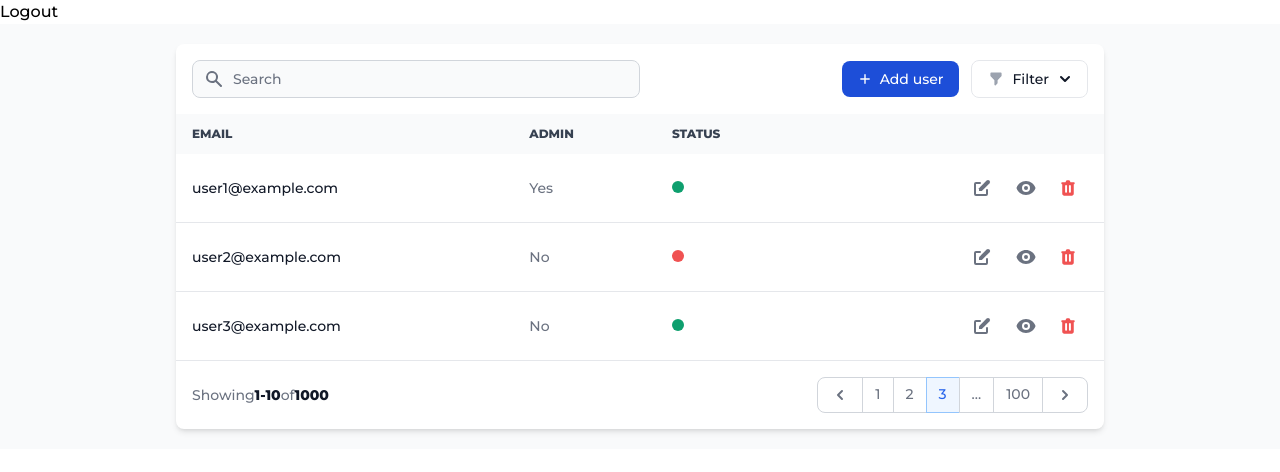
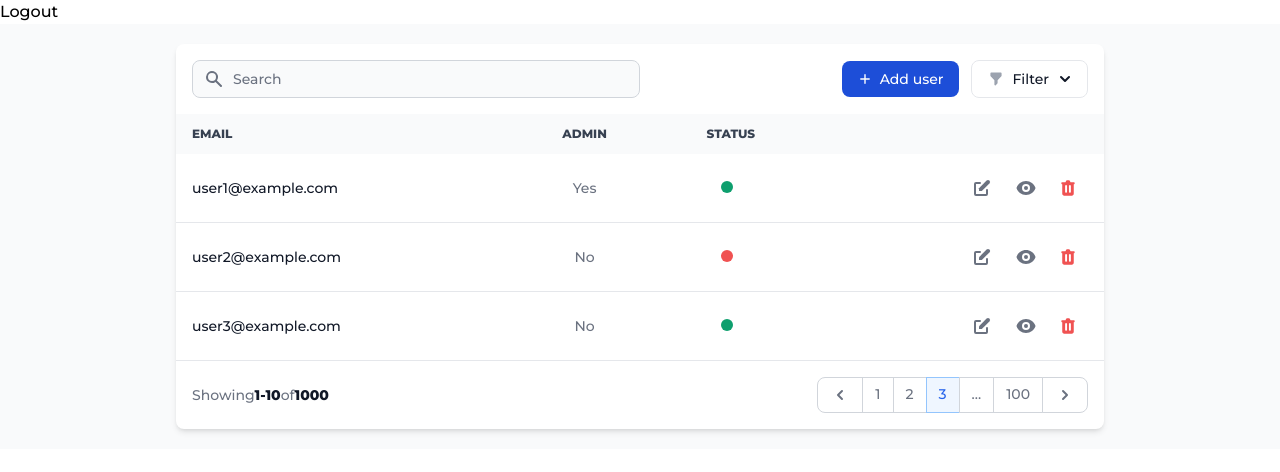
Before and after one commit to integr8-ph/gabriel-portal, a React (Vite) app in the folder frontend/project-gabriel/: page /table in a window 1280 px wide. Shown: the top 472 px of the page. Built offline with nearby package versions, Linux system fonts and the light colour scheme.

Commit message:
Center the content of the Admin and Status Columns

```diff
--- a/frontend/project-gabriel/src/components/Table.tsx
+++ b/frontend/project-gabriel/src/components/Table.tsx
@@ -183,8 +183,8 @@ const Table = () => {
                                     <thead className="text-xs text-gray-700 uppercase bg-gray-50 dark:bg-gray-700 dark:text-gray-400 ">
                                         <tr>
                                             <th scope="col" className="px-4 py-3 flex items-center">Email</th>
-                                            <th scope="col" className="px-4 py-3">Admin</th>
-                                            <th scope="col" className="px-4 py-3">Status</th>
+                                            <th scope="col" className="px-4 py-3 text-center">Admin</th>
+                                            <th scope="col" className="px-4 py-3 text-center">Status</th>
                                             <th scope="col" className="px-4 py-3">
                                                 <span className="sr-only">Actions</span>
                                             </th>
@@ -194,8 +194,8 @@ const Table = () => {
                                         {dummyData.map((item, index) => (
                                             <tr key={index} className="border-b dark:border-gray-700">
                                                 <th scope="row" className="px-4 py-3 font-medium text-gray-900 whitespace-nowrap dark:text-white">{item.email}</th>
-                                                <td className="px-4 py-3">{item.is_superuser ? 'Yes' : 'No'}</td>
-                                                <td className="px-4 py-3 max-w-[12rem] truncate items-center">
+                                                <td className="px-4 py-3 text-center">{item.is_superuser ? 'Yes' : 'No'}</td>
+                                                <td className="px-4 py-3 max-w-[12rem] truncate text-center items-center">
                                                     {item.is_active ? (
                                                         <span className="inline-block w-3 h-3 rounded-full bg-green-500 mr-2"></span>
                                                     ) : (
```
